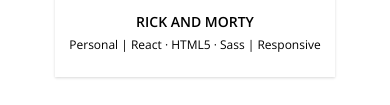
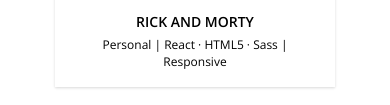
Before and after one commit to anabollain/ana-bollain-portfolio, a React app: page / in a window 390 px wide. Shown: the part 726-831 px from the top of the page. Built offline with nearby package versions, Linux system fonts and the light colour scheme.

Commit message:
Correct mobile css

```diff
--- a/src/styles/ProjectItem.scss
+++ b/src/styles/ProjectItem.scss
@@ -7,7 +7,7 @@
         &--item{
             //General properties
             width: rem(280);
-            height: rem(300);
+            height: rem(310);
             box-shadow: rgba(0, 0, 0, 0.1) 0px 1px 3px 0px, rgba(0, 0, 0, 0.06) 0px 1px 2px 0px;
             position: relative;
             @include mediaTablet(){
@@ -54,7 +54,11 @@
             }
             &--text{
                 font-size: rem(12);
-
+                width: rem(250);
+                text-align: center;
+                @include mediaTablet(){
+                    width: 100%;
+                }
             }
             &--nav{
                 //General properties
```
